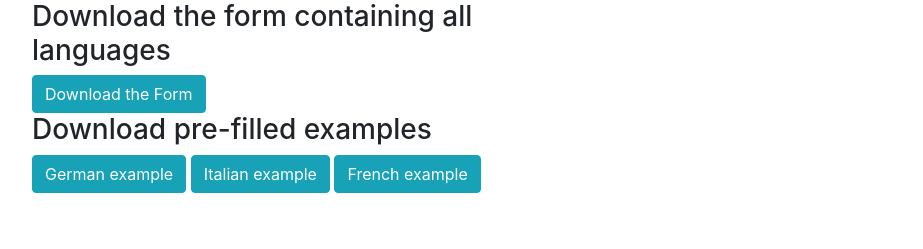
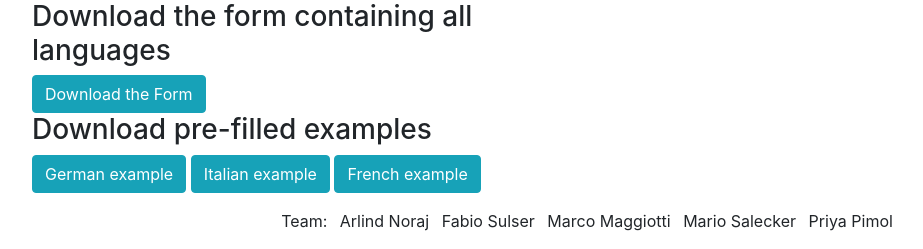
Before and after one commit to mariosalecker/vsvirus, a Flask app: page / in a window 1280 px wide. Shown: the part 874-1123 px from the top of the page, without its empty margins (53-976 px from the left). Before the commit the page ends 1067 px from the top, so only its background shows below. Run offline with Flask 2, Linux system fonts and the light colour scheme; some libraries are stand-ins or nearby versions.

Commit message:
team footer

```diff
--- a/flask_project/templates/upload.html
+++ b/flask_project/templates/upload.html
@@ -1,5 +1,6 @@
 <!doctype html>
-<link rel="stylesheet" href="https://stackpath.bootstrapcdn.com/bootstrap/4.2.1/css/bootstrap.min.css" integrity="sha384-GJzZqFGwb1QTTN6wy59ffF1BuGJpLSa9DkKMp0DgiMDm4iYMj70gZWKYbI706tWS" crossorigin="anonymous">
+<link rel="stylesheet" href="https://stackpath.bootstrapcdn.com/bootstrap/4.2.1/css/bootstrap.min.css"
+      integrity="sha384-GJzZqFGwb1QTTN6wy59ffF1BuGJpLSa9DkKMp0DgiMDm4iYMj70gZWKYbI706tWS" crossorigin="anonymous">
 
 <title>Digitize Form Processing to reduce government agency bottlenecks caused by Corona</title>
 
@@ -7,13 +8,17 @@
 <div class="jumbotron">
     <h1>The FORM RELIEVER - Free up time for Swiss authorities</h1>
 
-    <p>The 2019–20 coronavirus pandemic is creating a lot of problems, not only for the health systems, but for the whole society.<br>
-        Many institutions like government agencies are working to their limits to be able to keep the society up and running.</p>
+    <p>The 2019–20 coronavirus pandemic is creating a lot of problems, not only for the health systems, but for the
+        whole society.<br>
+        Many institutions like government agencies are working to their limits to be able to keep the society up and
+        running.</p>
 
-    <p>This MVP was implemented as part of the #versusvirus Hackathon. It can help the government agencies to process forms faster and free up their time for more important work.<br>
+    <p>This MVP was implemented as part of the #versusvirus Hackathon. It can help the government agencies to process
+        forms faster and free up their time for more important work.<br>
         The scope was the automatic extraction of the COVID-19 pre-registration form for short-time work in PDF format.
     </p>
     <p>It can easily be extended to extract information from other forms as well.</p>
+
 </div>
 
 <div class="container">
@@ -22,17 +27,26 @@
 
             <figure class="figure">
                 <img src="/static/sample.jpg" class="img-thumbnail" width="307" height="240" alt="...">
-				<figcaption class="figure-caption text-left">An Example of the form to submit </figcaption>
+                <figcaption class="figure-caption text-left">An Example of the form to submit</figcaption>
 
 
             </figure>
             <h3>Download the form containing all languages</h3>
-			 <button type="button" class="btn btn-info btn-rounded" onclick=" window.open('http://www.arbeit.swiss/dam/secoalv/fr/dokumente/formulare/arbeitgeber/kae_covid_19/KAE-Abrechnung%20COVID-19%20d-f-i%20definitiv.xlsx.download.xlsx/KAE-Abrechnung%20COVID-19%20d-f-i%20definitiv.xlsx','_blank')">Download the Form</button>
+            <button type="button" class="btn btn-info btn-rounded"
+                    onclick=" window.open('http://www.arbeit.swiss/dam/secoalv/fr/dokumente/formulare/arbeitgeber/kae_covid_19/KAE-Abrechnung%20COVID-19%20d-f-i%20definitiv.xlsx.download.xlsx/KAE-Abrechnung%20COVID-19%20d-f-i%20definitiv.xlsx','_blank')">
+                Download the Form
+            </button>
 
             <h3>Download pre-filled examples</h3>
-			 <button type="button" class="btn btn-info btn-rounded" onclick=" window.open('static/German.pdf')">German example</button>
-			 <button type="button" class="btn btn-info btn-rounded" onclick=" window.open('static/Italian.pdf')">Italian example</button>
-			 <button type="button" class="btn btn-info btn-rounded" onclick=" window.open('static/French.pdf')">French example</button>
+            <button type="button" class="btn btn-info btn-rounded" onclick=" window.open('static/German.pdf')">German
+                example
+            </button>
+            <button type="button" class="btn btn-info btn-rounded" onclick=" window.open('static/Italian.pdf')">Italian
+                example
+            </button>
+            <button type="button" class="btn btn-info btn-rounded" onclick=" window.open('static/French.pdf')">French
+                example
+            </button>
 
         </div>
         <div class="col-md-6">
@@ -79,9 +93,25 @@
                         </p>
                     </form>
                 </div>
-			</div>
 
 
             </div>
         </div>
     </div>
+</div>
+
+<footer class="page-footer font-small">
+    <div class="container">
+        <div class="row mt-3">
+            <ul class="list-inline mx-auto">
+                <li class="list-inline-item">Team:</li>
+                <li class="list-inline-item">Arlind Noraj</li>
+                <li class="list-inline-item">Fabio Sulser</li>
+                <li class="list-inline-item">Marco Maggiotti</li>
+                <li class="list-inline-item">Mario Salecker</li>
+                <li class="list-inline-item">Priya Pimol</li>
+            </ul>
+        </div>
+
+    </div>
+</footer>
```
Lines whose indentation alone changed are shown as unchanged.
